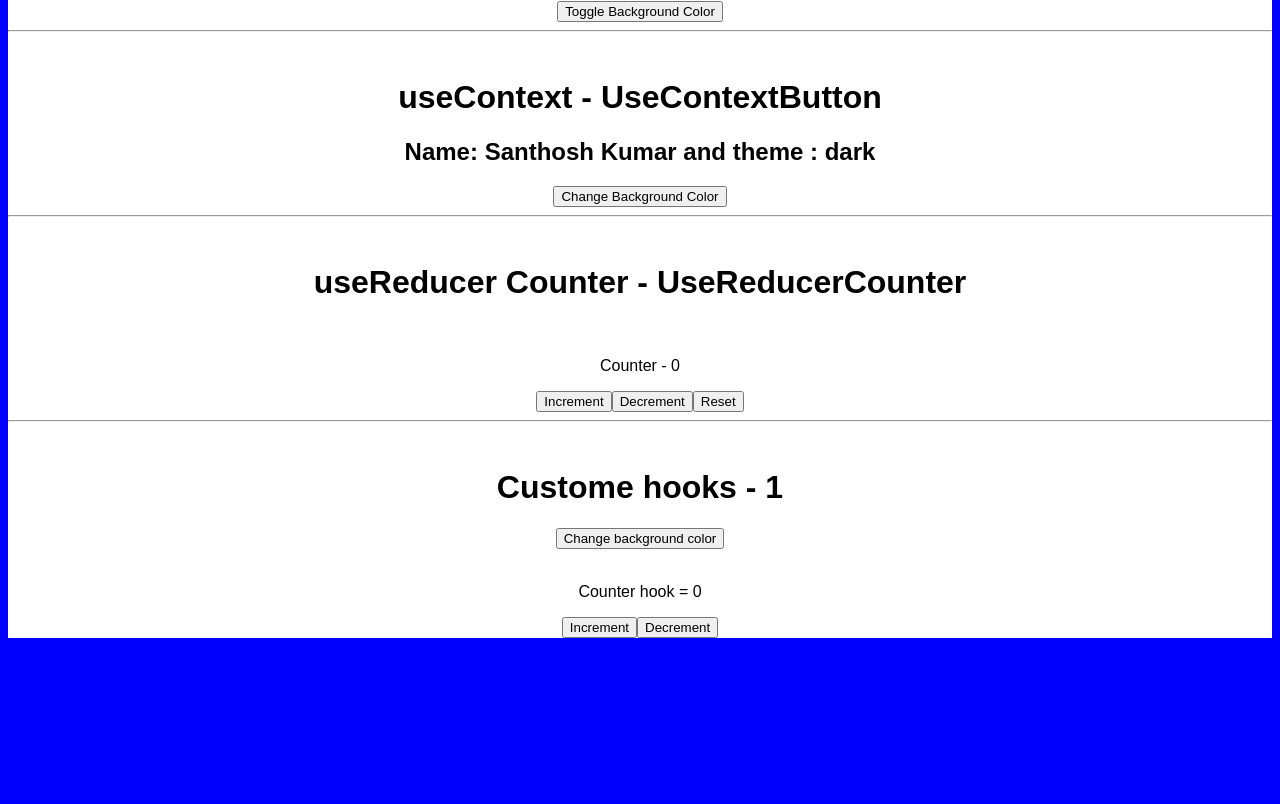
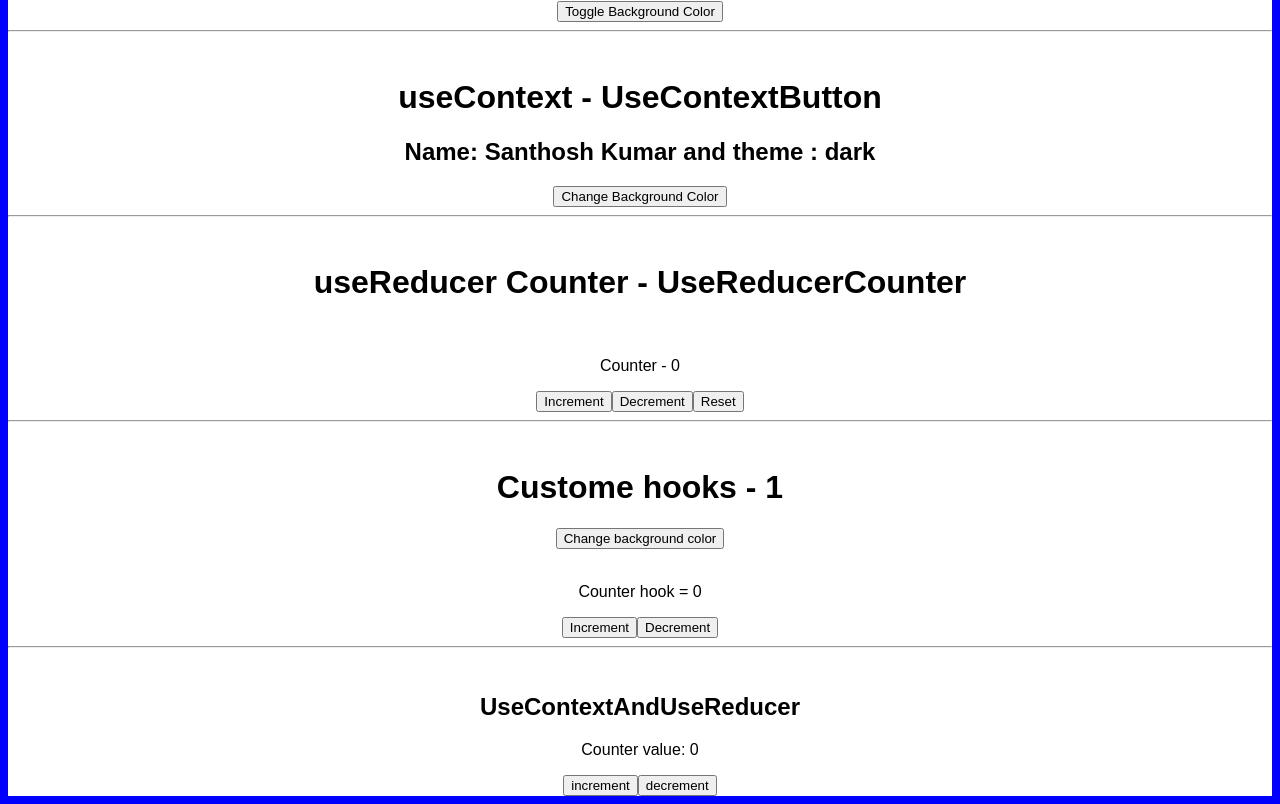
Before and after one commit to santhoshmp89/react-hooks-adv, a React (Create React App) app: page / in a window 1280 px wide. Shown: the part 1337-2141 px from the top of the page. Before the commit the page ends 1983 px from the top, so only its background shows below. Built offline with nearby package versions, Linux system fonts and the light colour scheme.

Commit message:
UseReduce and useContext exaples to gether

```diff
--- a/src/App.js
+++ b/src/App.js
@@ -1,4 +1,4 @@
-import React, { useState } from "react";
+import React, { useState, useReducer } from "react";
 import "./styles.css";
 import Counter from "./components/Counter";
 import HookExThree from "./components/HookExThree";
@@ -12,6 +12,8 @@ import OldContextButton from "./components/OldContextButton";
 import UseContextAPI from "./components/UseContextAPI";
 import UseReducerCounter from "./components/UseReducerCounter";
 import CustomeHooks1 from "./components/CustomHooks1";
+import { CounterContext } from "./components/OldContextAPI";
+import { UseContextAndUseReducer } from "./components/UseContextAndUseReducer";
 
 import {
   NameContext,
@@ -19,18 +21,44 @@ import {
   theme as Theme
 } from "./components/OldContextAPI";
 
+const initialState = 0;
+
+const reducer = (state, action) => {
+  switch (action) {
+    case "Increment":
+      return state + 1;
+
+    case "Decrement":
+      return state - 1;
+
+    case "Reset":
+      return 0;
+
+    default:
+      return state;
+  }
+};
+
 export default function App() {
   const [theme, setTheme] = useState(true);
   const color = theme === true ? "white" : "#87CEEB";
+  const [counter, dispatch] = useReducer(reducer, initialState);
   const themeValue = {
     theme,
     setTheme
   };
+
+  const counterValue = {
+    value: counter,
+    dispatch: dispatch
+  };
+
   return (
     <Theme.Provider value={themeValue}>
       <div style={{ backgroundColor: color }}>
         <NameContext.Provider value="Santhosh Kumar">
           <ThemeContext.Provider value="dark">
+            <CounterContext.Provider value={counterValue}>
               <div className="App">
                 <h1>React Hooks Advance</h1>
                 <h2>Start editing to see some magic happen!</h2>
@@ -68,7 +96,11 @@ export default function App() {
                 <hr />
                 <br />
                 <CustomeHooks1 />
+                <hr />
+                <br />
+                <UseContextAndUseReducer />
               </div>
+            </CounterContext.Provider>
           </ThemeContext.Provider>
         </NameContext.Provider>
       </div>
--- a/src/components/OldContextAPI.js
+++ b/src/components/OldContextAPI.js
@@ -9,5 +9,7 @@ export const theme = React.createContext({
   setTheme: () => {}
 });
 
+export const CounterContext = React.createContext("dsd");
+
 NameContext.displayName = "NameContext";
 ThemeContext.displayName = "ThemeContext";
--- /dev/null
+++ b/src/components/UseContextAndUseReducer.js
@@ -0,0 +1,14 @@
+import React, { useContext } from "react";
+import { CounterContext } from "./OldContextAPI";
+
+export const UseContextAndUseReducer = () => {
+  const counter = useContext(CounterContext);
+  return (
+    <div>
+      <h2>UseContextAndUseReducer</h2>
+      <p>Counter value: {counter.value}</p>
+      <button onClick={() => counter.dispatch("Increment")}>increment</button>
+      <button onClick={() => counter.dispatch("Decrement")}>decrement</button>
+    </div>
+  );
+};
```
Lines whose indentation alone changed are shown as unchanged.
